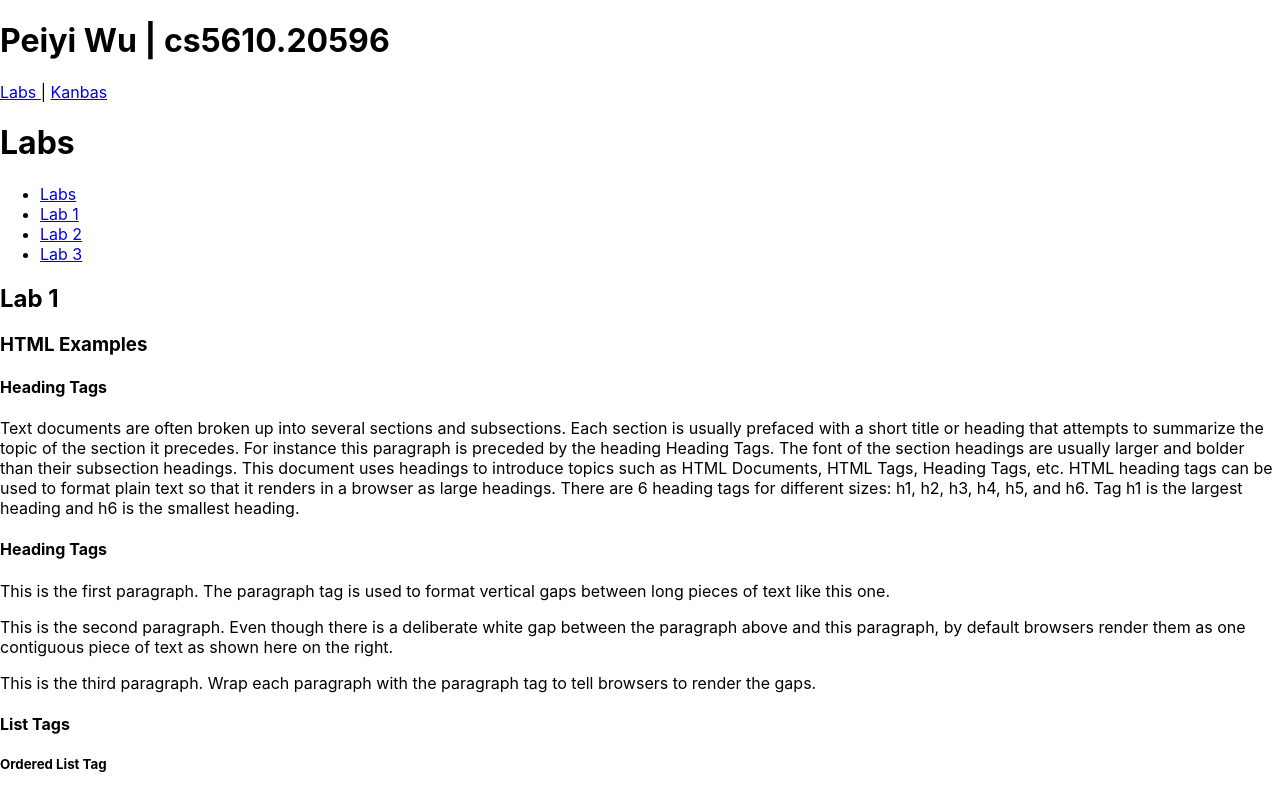
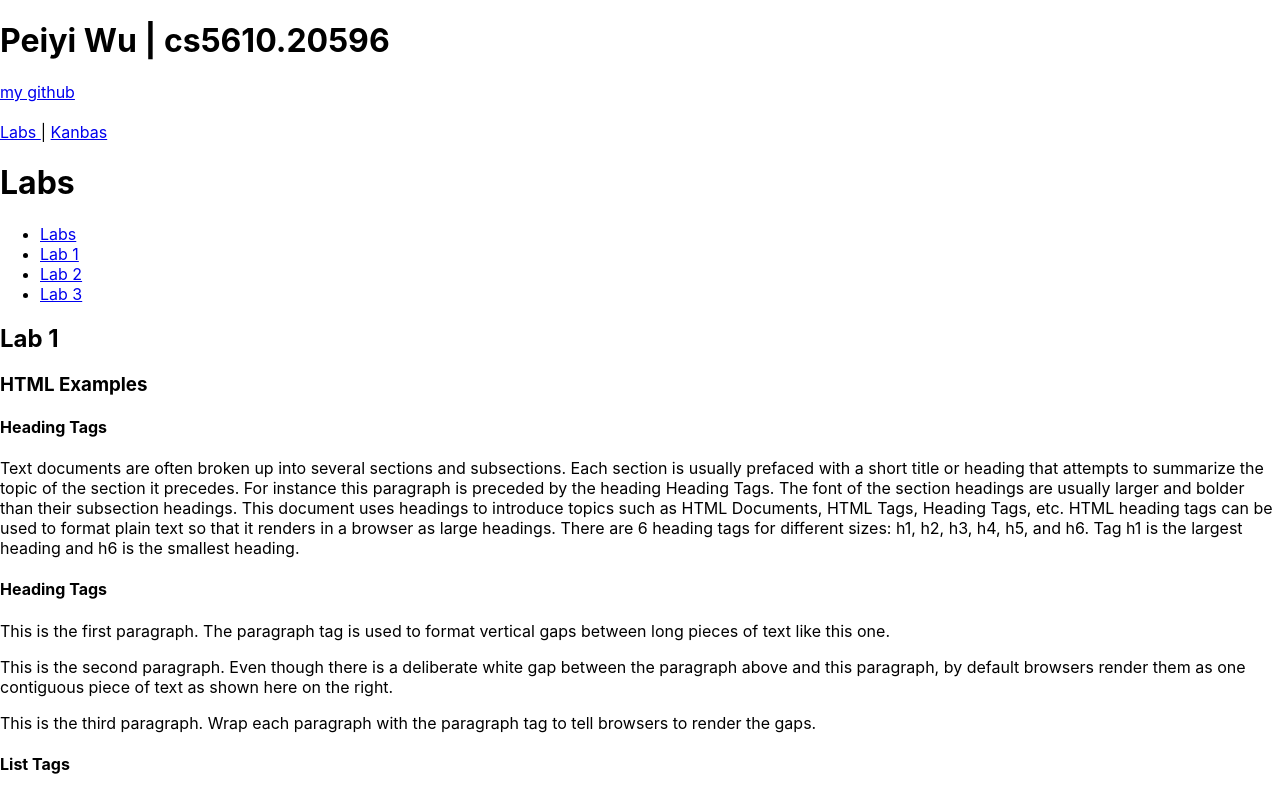
Before and after one commit to pew35/kanbas-react-web-app, a React (Create React App) app: page /#/Labs/Lab1 in a window 1280 px wide. Shown: the top 795 px of the page. Built offline with nearby package versions, Linux system fonts and the light colour scheme.

Commit message:
add github link

```diff
--- a/src/App.tsx
+++ b/src/App.tsx
@@ -10,6 +10,9 @@ function App() {
     <HashRouter>
       <div >
         <h1>Peiyi Wu | cs5610.20596</h1>
+        <Link to="https://github.com/pew35/kanbas-react-web-app/tree/main">my github</Link>
+        <br />
+        <br />
         <Link to="/Labs"> Labs </Link> | <Link to="/Kanbas"> Kanbas </Link>
         <Routes>
           <Route path="/" element={<Navigate to="Labs" />} />
```
